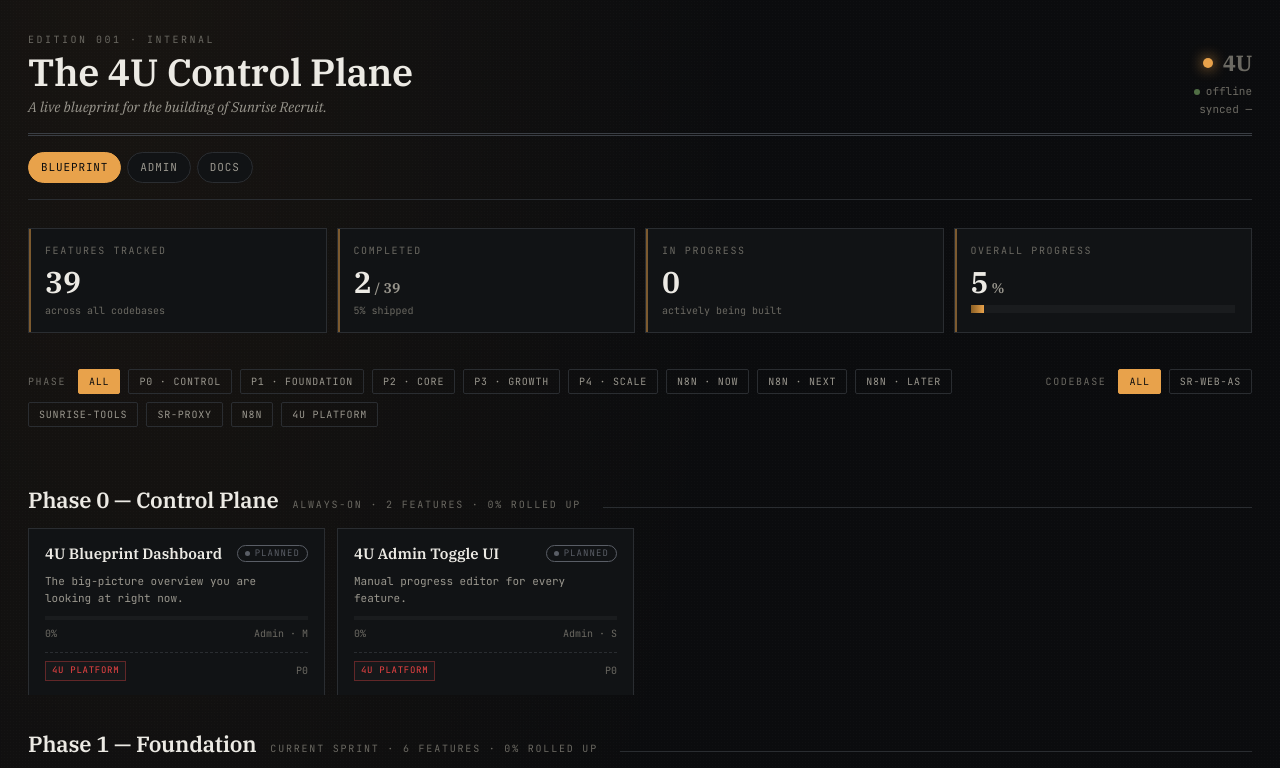
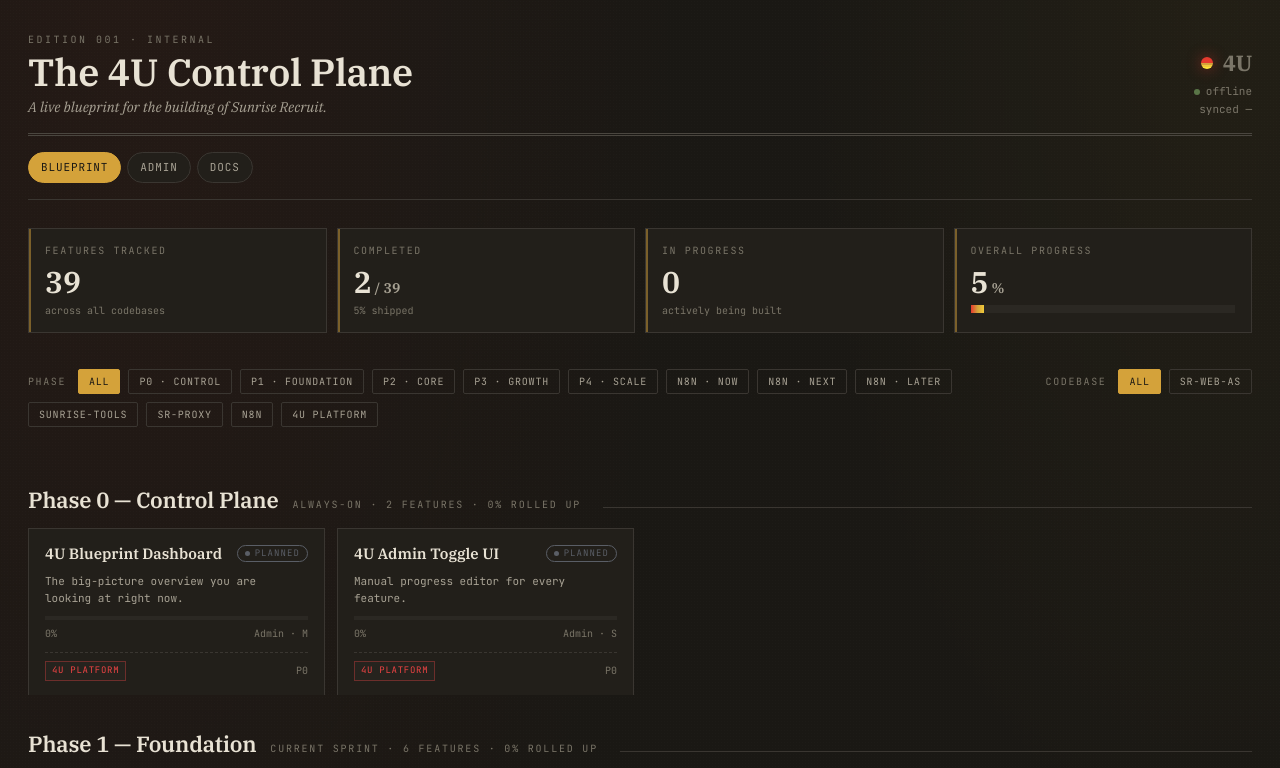
Before and after one commit to seantan338/4u-executive-dashboard, a website: page frontend/index.html in a window 1280 px wide. Shown: the top 768 px of the page. Drawn offline with Linux system fonts and the light colour scheme; no server answers.

Commit message:
theme: ease surfaces to warm graphite + Sunrise Recruit brand triad

```diff
--- a/frontend/css/4u.css
+++ b/frontend/css/4u.css
@@ -5,19 +5,34 @@
 @import url('https://fonts.googleapis.com/css2?family=IBM+Plex+Serif:ital,wght@0,400;0,600;0,700;1,400&family=JetBrains+Mono:wght@300;400;500;700&display=swap');
 
 :root {
-  /* Palette */
-  --ink:        #0b0c0e;         /* deepest background */
-  --paper:      #111315;         /* card / panel */
-  --paper-2:    #191b1e;         /* elevated panel */
-  --rule:       #2a2d31;         /* hairline borders */
-  --rule-strong:#3a3e44;
-  --text:       #eceae4;         /* primary text */
-  --text-dim:   #9a978e;         /* secondary */
-  --text-mute:  #6b6962;         /* tertiary */
+  /* Palette — warm graphite (eye-friendly) + Sunrise Recruit brand triad.
+     Surfaces lifted from near-black to a warm L*≈12 baseline to reduce blue-cast
+     fatigue during long viewing. Accents pulled from the company logomark
+     (sun-red → amber → gold → yellow). */
 
-  --amber:      #e8a24b;         /* primary accent */
-  --amber-hi:   #f4c380;
-  --amber-lo:   #8a5f24;
+  /* Surfaces */
+  --ink:        #1a1814;         /* deepest background — warm graphite */
+  --paper:      #221f1a;         /* card / panel */
+  --paper-2:    #2c2922;         /* elevated panel */
+  --rule:       #3a3631;         /* hairline borders */
+  --rule-strong:#4a463f;
+
+  /* Text — off-bone, slightly warm to harmonize with surfaces */
+  --text:       #e8e2d4;         /* primary text */
+  --text-dim:   #a8a294;         /* secondary */
+  --text-mute:  #7a7568;         /* tertiary */
+
+  /* Sunrise Recruit brand triad (logomark colors, exposed as tokens) */
+  --sr-red:     #e63a2e;         /* sun disc */
+  --sr-amber:   #d4a23a;         /* upper band */
+  --sr-gold:    #f0c93a;         /* middle band */
+  --sr-yellow:  #ffe23a;         /* lower band */
+
+  /* Primary accent maps to the brand amber for backwards compatibility,
+     but readouts now reach for sr-gold / sr-red where appropriate. */
+  --amber:      #d4a23a;
+  --amber-hi:   #f0c93a;
+  --amber-lo:   #8a6a24;
 
   --ok:         #7fb069;
   --warn:       #e8a24b;
@@ -56,11 +71,12 @@ html, body {
 body {
   background-image:
     /* subtle grain */
-    radial-gradient(rgba(255,255,255,0.015) 1px, transparent 1px),
-    /* warm vignette from top-left */
-    radial-gradient(ellipse 80% 60% at 10% 0%, rgba(232,162,75,0.06), transparent 60%),
-    linear-gradient(180deg, #0b0c0e 0%, #0b0c0e 100%);
-  background-size: 3px 3px, auto, auto;
+    radial-gradient(rgba(255,255,255,0.012) 1px, transparent 1px),
+    /* warm sunrise vignette from top-left, biased red→amber to reflect the brand */
+    radial-gradient(ellipse 80% 60% at 10% 0%, rgba(230,58,46,0.05), transparent 55%),
+    radial-gradient(ellipse 60% 40% at 95% 0%, rgba(240,201,58,0.04), transparent 55%),
+    linear-gradient(180deg, #1a1814 0%, #1a1814 100%);
+  background-size: 3px 3px, auto, auto, auto;
 }
 
 /* ----- Typography ---------------------------------------------------------- */
@@ -124,9 +140,9 @@ hr {
   letter-spacing: -0.02em;
 }
 .masthead .logomark .dot {
-  width: 10px; height: 10px; border-radius: 50%;
-  background: var(--amber);
-  box-shadow: 0 0 14px var(--amber);
+  width: 12px; height: 12px; border-radius: 50%;
+  background: linear-gradient(180deg, var(--sr-red) 0%, var(--sr-red) 50%, var(--sr-amber) 50%, var(--sr-amber) 65%, var(--sr-gold) 65%, var(--sr-gold) 80%, var(--sr-yellow) 80%);
+  box-shadow: 0 0 14px rgba(230,58,46,0.5);
 }
 .masthead .title-block .edition {
   font-family: 'JetBrains Mono', monospace;
@@ -314,7 +330,7 @@ hr {
 }
 .prog .fill {
   height: 100%;
-  background: linear-gradient(90deg, var(--amber-lo), var(--amber));
+  background: linear-gradient(90deg, var(--sr-red), var(--sr-amber) 50%, var(--sr-gold));
   transition: width .6s cubic-bezier(.2,.8,.2,1);
 }
 .prog.tall { height: 8px; }
```
